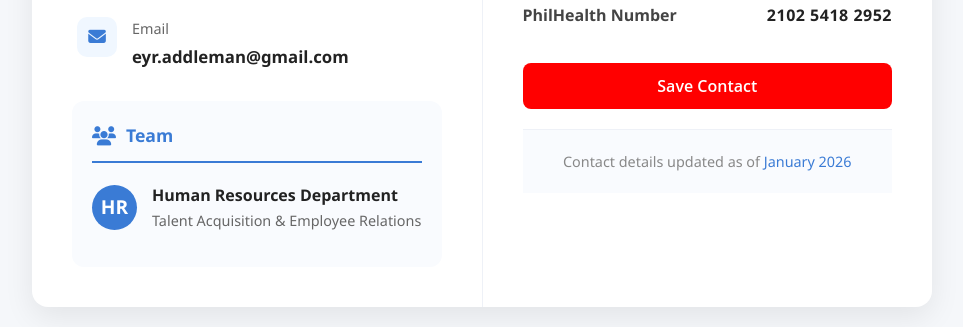
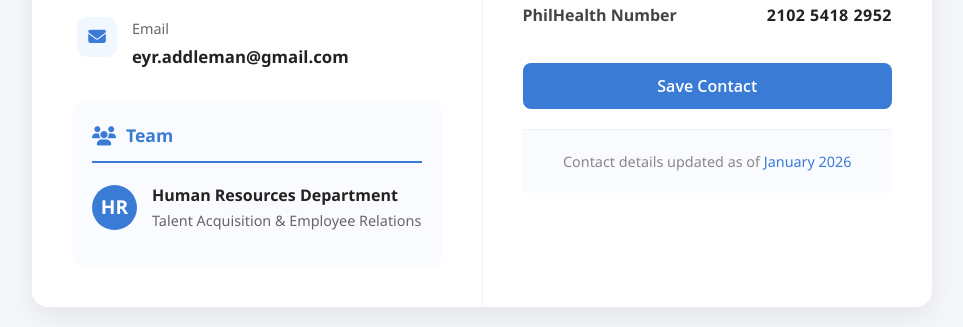
Before and after one commit to Jaycee-Inocencio/QR_Code, a plain HTML site: page index.html in a window 1280 px wide. Shown: the part 677-1004 px from the top of the page, without its empty margins (158-1121 px from the left). Drawn offline with Linux system fonts and the light colour scheme.

Commit message:
Update style.css

```diff
--- a/style.css
+++ b/style.css
@@ -319,7 +319,7 @@
             margin-top: 20px;
             margin-bottom: 20px;
             padding: 12px 24px;
-            background-color: red;
+            background-color: #3a7bd5;
             color: white;
             border: none;
             border-radius: 8px;
```
